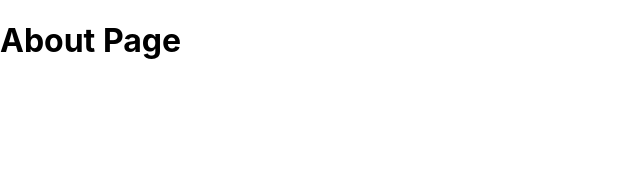
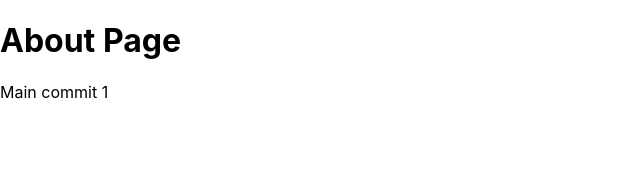
Before and after one commit to amuse1991/learn_FP, a Next.js app: page /about in a window 1280 px wide. Shown: the top 172 px of the page, without its empty margins (0-640 px from the left). Built offline with nearby package versions, Linux system fonts and the light colour scheme.

Commit message:
main commit 1

```diff
--- a/pages/about.tsx
+++ b/pages/about.tsx
@@ -2,6 +2,7 @@ export default function About() {
   return (
     <div>
       <h1>About Page</h1>
+      <p>Main commit 1</p>
     </div>
   );
 }
```
